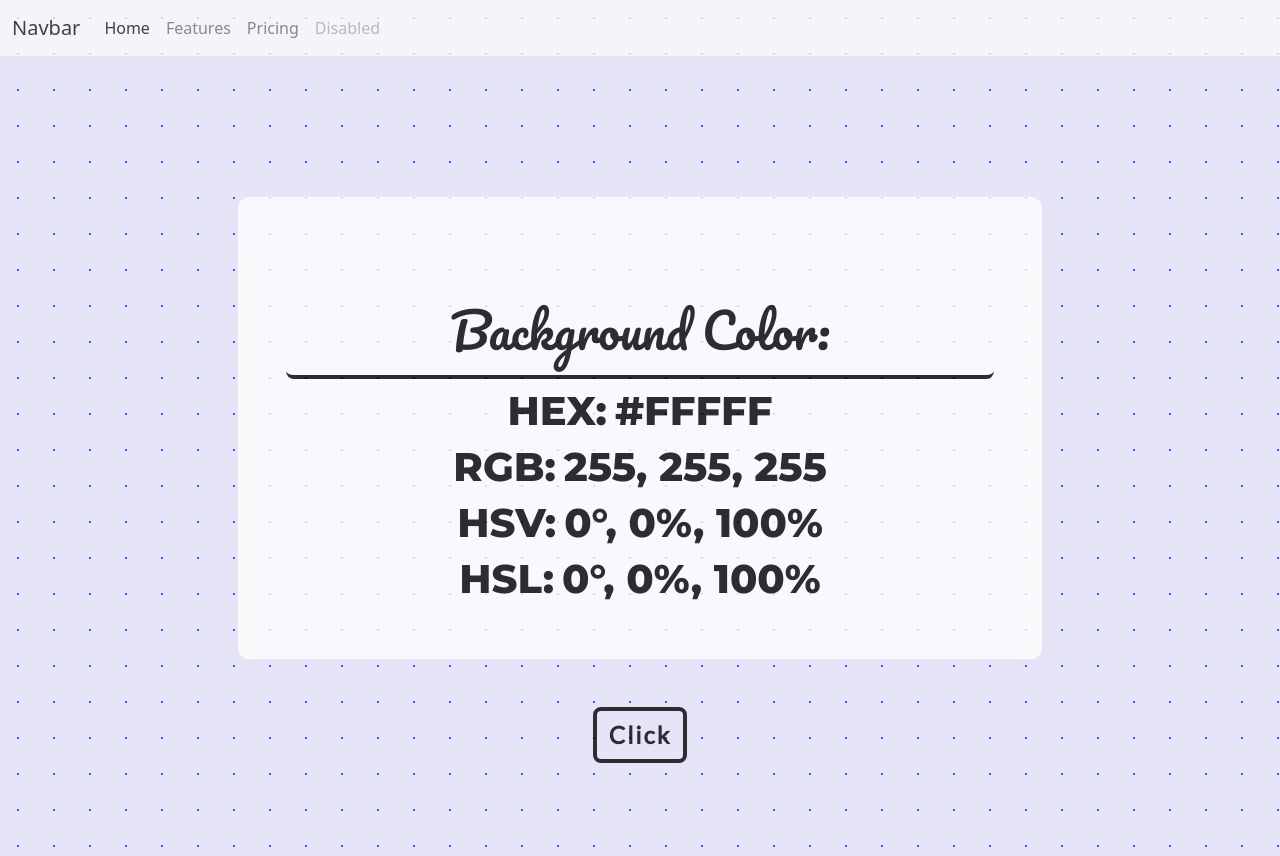
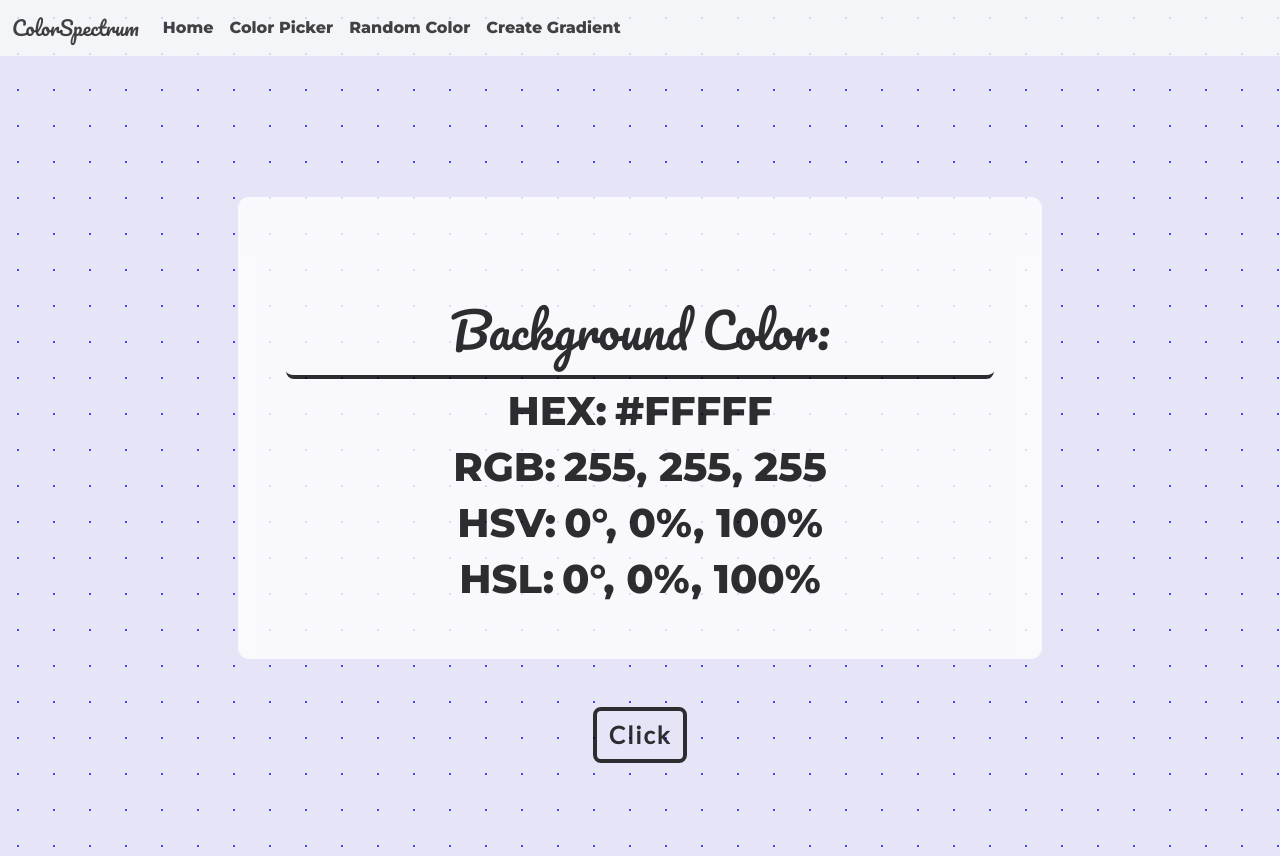
Before and after one commit to Madihander/final_project_colorSpectrum, a plain HTML site: page randomColor/randomColor.html in a window 1280 px wide. Drawn offline with nearby package versions, Linux system fonts and the light colour scheme.

Commit message:
Конец Random Color
Страница Random Color теперь работает

```diff
--- a/index.css
+++ b/index.css
@@ -24,6 +24,18 @@
     --h-font: 'Montserrat', sans-serif ;
     --p-font: 'Lato', sans-serif;
 }
+
+.random {
+    color: var(--first-color);
+}
+.picker {
+    color: var(--second-color);
+}
+
+.gradient {
+    color: var(--third-color);
+}
+
 body {
     background-color: #e5e5f7;
     opacity: 0.8;
--- a/randomColor/randColor.css
+++ b/randomColor/randColor.css
@@ -1,3 +1,9 @@
+.navbar-brand{
+    font-family: var(--title-font);
+}
+.nav-link{
+    font-family: var(--h-font);
+}
 
 .backgroundColor {
     border-radius: 0.7rem;
--- a/randomColor/randomColor.html
+++ b/randomColor/randomColor.html
@@ -20,7 +20,7 @@
 
 <nav class="navbar navbar-expand-lg navbar-light bg-light">
     <div class="container-fluid">
-        <a class="navbar-brand" href="#">Navbar</a>
+        <a class="navbar-brand" href="#">ColorSpectrum</a>
         <button class="navbar-toggler" type="button" data-bs-toggle="collapse" data-bs-target="#navbarNav"
                 aria-controls="navbarNav" aria-expanded="false" aria-label="Toggle navigation">
             <span class="navbar-toggler-icon"></span>
@@ -31,13 +31,13 @@
                     <a class="nav-link active" aria-current="page" href="#">Home</a>
                 </li>
                 <li class="nav-item">
-                    <a class="nav-link" href="#">Features</a>
+                    <a class="nav-link active picker" href="#">Color Picker</a>
                 </li>
                 <li class="nav-item">
-                    <a class="nav-link" href="#">Pricing</a>
+                    <a class="nav-link active random" href="#">Random Color</a>
                 </li>
                 <li class="nav-item">
-                    <a class="nav-link disabled" href="#" tabindex="-1" aria-disabled="true">Disabled</a>
+                    <a class="nav-link active gradient" href="#">Create Gradient</a>
                 </li>
             </ul>
         </div>
```
